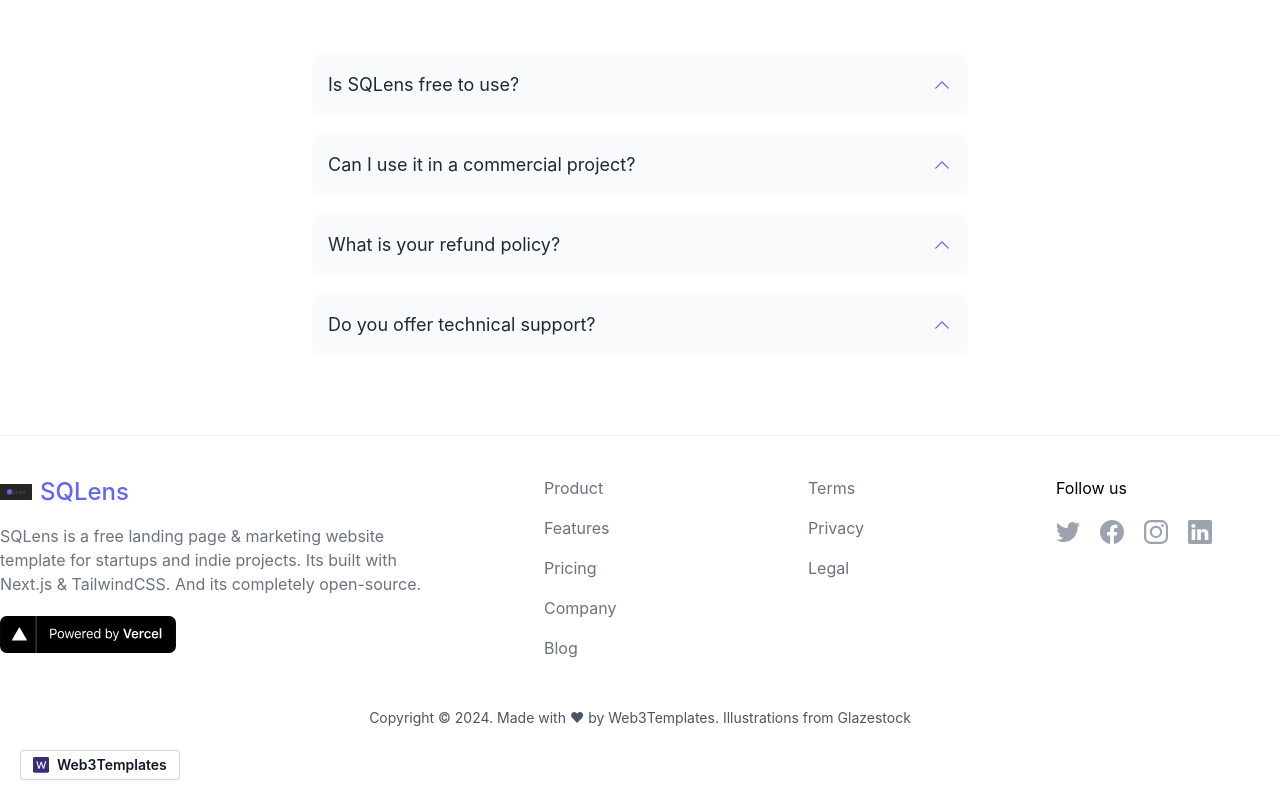
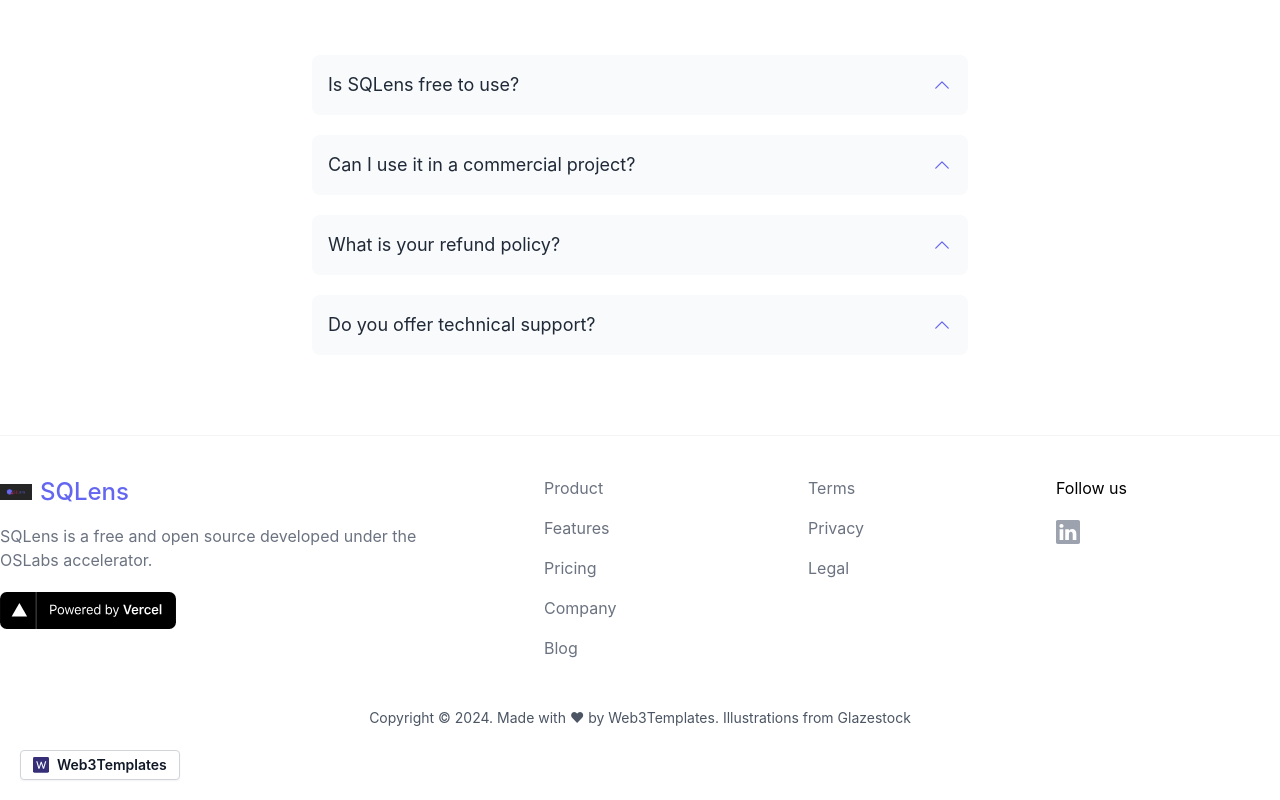
Before and after one commit to SQLens/Launch, a Next.js app: page / in a window 1280 px wide. Shown: the part 2157-2957 px from the top of the page. Built offline with nearby package versions, Linux system fonts and the light colour scheme.

Commit message:
removes unused social media links

```diff
--- a/components/footer.js
+++ b/components/footer.js
@@ -32,9 +32,7 @@ export default function Footer() {
             </div>
 
             <div className="max-w-md mt-4 text-gray-500 dark:text-gray-400">
-              SQLens is a free landing page & marketing website
-              template for startups and indie projects. Its built with
-              Next.js & TailwindCSS. And its completely open-source.
+              SQLens is a free and open source developed under the OSLabs accelerator.
             </div>
 
             <div className="mt-5">
@@ -75,27 +73,6 @@ export default function Footer() {
             <div>Follow us</div>
             <div className="flex mt-5 space-x-5 text-gray-400 dark:text-gray-500">
               <a
-                href="https://twitter.com/web3templates"
-                target="_blank"
-                rel="noopener">
-                <span className="sr-only">Twitter</span>
-                <Twitter />
-              </a>
-              <a
-                href="https://facebook.com/web3templates"
-                target="_blank"
-                rel="noopener">
-                <span className="sr-only">Facebook</span>
-                <Facebook />
-              </a>
-              <a
-                href="https://instagram.com/web3templates"
-                target="_blank"
-                rel="noopener">
-                <span className="sr-only">Instagram</span>
-                <Instagram />
-              </a>
-              <a
                 href="https://linkedin.com/"
                 target="_blank"
                 rel="noopener">
@@ -128,38 +105,6 @@ export default function Footer() {
     </div>
   );
 }
-
-const Twitter = ({ size = 24 }) => (
-  <svg
-    xmlns="http://www.w3.org/2000/svg"
-    width={size}
-    height={size}
-    viewBox="0 0 24 24"
-    fill="currentColor">
-    <path d="M24 4.37a9.6 9.6 0 0 1-2.83.8 5.04 5.04 0 0 0 2.17-2.8c-.95.58-2 1-3.13 1.22A4.86 4.86 0 0 0 16.61 2a4.99 4.99 0 0 0-4.79 6.2A13.87 13.87 0 0 1 1.67 2.92 5.12 5.12 0 0 0 3.2 9.67a4.82 4.82 0 0 1-2.23-.64v.07c0 2.44 1.7 4.48 3.95 4.95a4.84 4.84 0 0 1-2.22.08c.63 2.01 2.45 3.47 4.6 3.51A9.72 9.72 0 0 1 0 19.74 13.68 13.68 0 0 0 7.55 22c9.06 0 14-7.7 14-14.37v-.65c.96-.71 1.79-1.6 2.45-2.61z" />
-  </svg>
-);
-
-const Facebook = ({ size = 24 }) => (
-  <svg
-    xmlns="http://www.w3.org/2000/svg"
-    width={size}
-    height={size}
-    viewBox="0 0 24 24"
-    fill="currentColor">
-    <path d="M24 12.07C24 5.41 18.63 0 12 0S0 5.4 0 12.07C0 18.1 4.39 23.1 10.13 24v-8.44H7.08v-3.49h3.04V9.41c0-3.02 1.8-4.7 4.54-4.7 1.31 0 2.68.24 2.68.24v2.97h-1.5c-1.5 0-1.96.93-1.96 1.89v2.26h3.32l-.53 3.5h-2.8V24C19.62 23.1 24 18.1 24 12.07" />
-  </svg>
-);
-const Instagram = ({ size = 24 }) => (
-  <svg
-    xmlns="http://www.w3.org/2000/svg"
-    width={size}
-    height={size}
-    viewBox="0 0 24 24"
-    fill="currentColor">
-    <path d="M16.98 0a6.9 6.9 0 0 1 5.08 1.98A6.94 6.94 0 0 1 24 7.02v9.96c0 2.08-.68 3.87-1.98 5.13A7.14 7.14 0 0 1 16.94 24H7.06a7.06 7.06 0 0 1-5.03-1.89A6.96 6.96 0 0 1 0 16.94V7.02C0 2.8 2.8 0 7.02 0h9.96zm.05 2.23H7.06c-1.45 0-2.7.43-3.53 1.25a4.82 4.82 0 0 0-1.3 3.54v9.92c0 1.5.43 2.7 1.3 3.58a5 5 0 0 0 3.53 1.25h9.88a5 5 0 0 0 3.53-1.25 4.73 4.73 0 0 0 1.4-3.54V7.02a5 5 0 0 0-1.3-3.49 4.82 4.82 0 0 0-3.54-1.3zM12 5.76c3.39 0 6.2 2.8 6.2 6.2a6.2 6.2 0 0 1-12.4 0 6.2 6.2 0 0 1 6.2-6.2zm0 2.22a3.99 3.99 0 0 0-3.97 3.97A3.99 3.99 0 0 0 12 15.92a3.99 3.99 0 0 0 3.97-3.97A3.99 3.99 0 0 0 12 7.98zm6.44-3.77a1.4 1.4 0 1 1 0 2.8 1.4 1.4 0 0 1 0-2.8z" />
-  </svg>
-);
 
 const Linkedin = ({ size = 24 }) => (
   <svg
```
Also changed, not shown: css/tailwind.css (+7 -0 lines).
